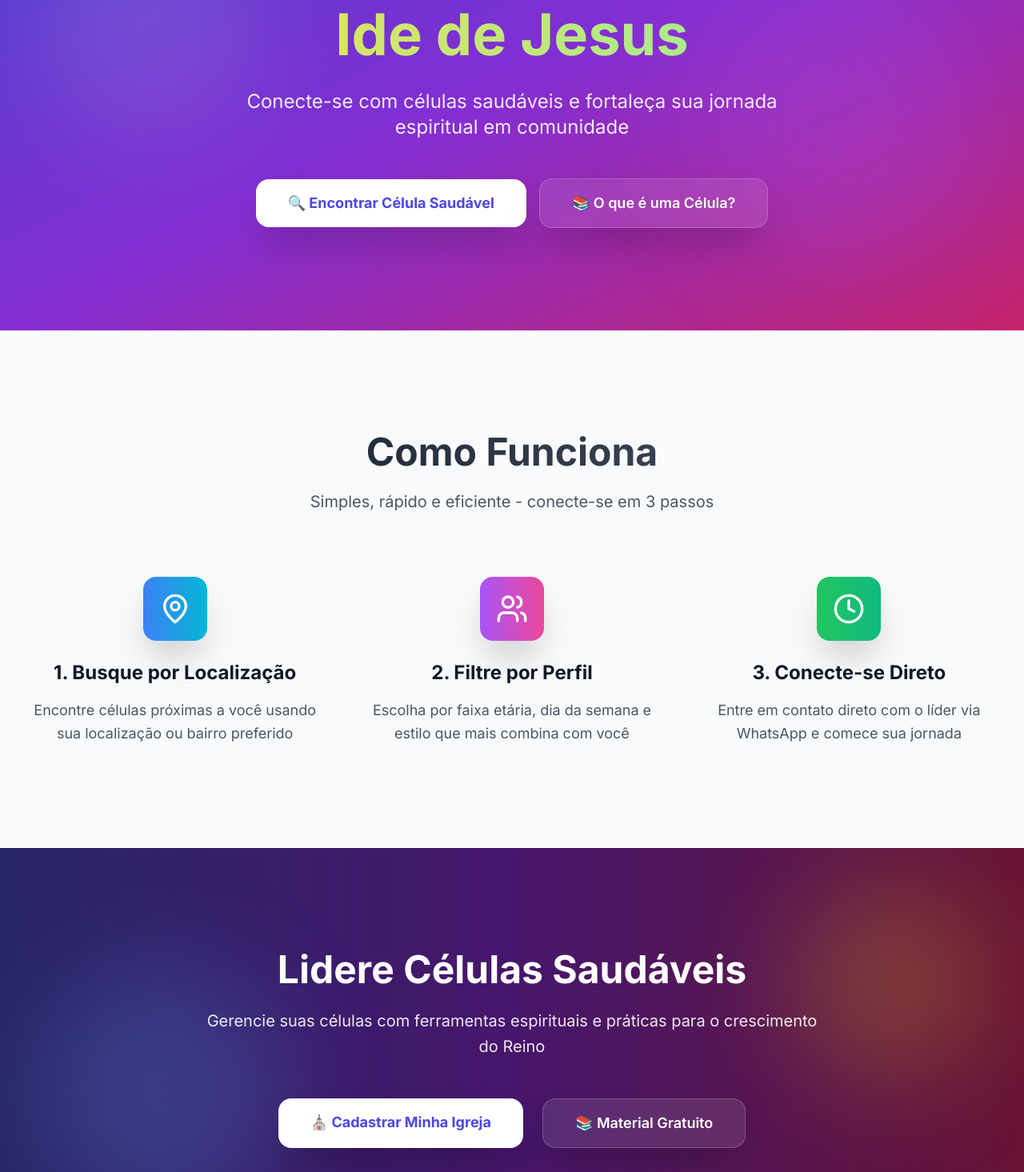
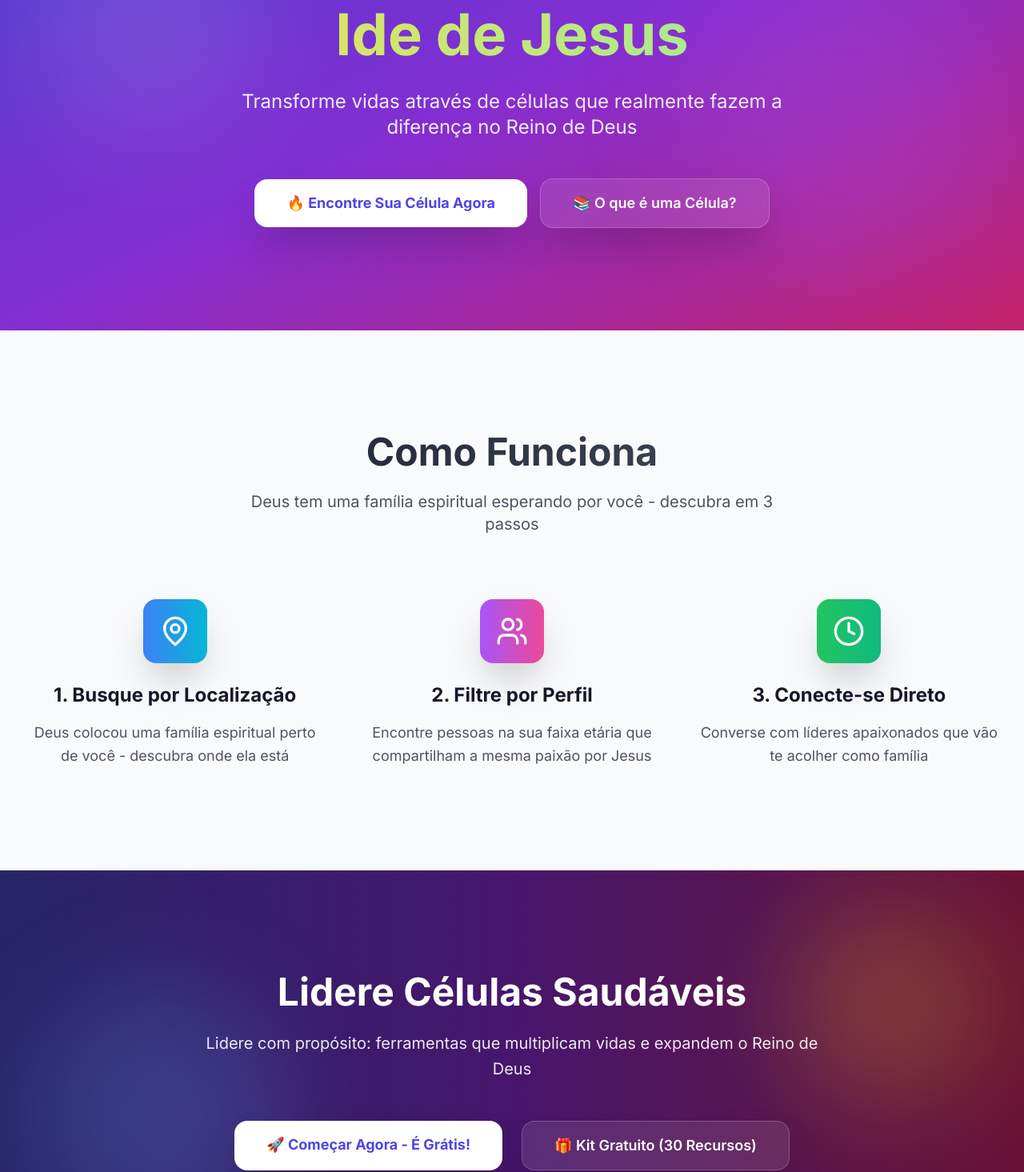
Before and after one commit to fernandozg07/celulas-connect, a Next.js app: page / in a window 1280 px wide. Shown: the part 290-1755 px from the top of the page at 80% size. Built offline with nearby package versions, Linux system fonts and the light colour scheme.

Commit message:
MELHORIA DE TEXTOS: ✨ Linguagem mais persuasiva e espiritual ✨ CTAs com urgência e emojis ✨ Social proof adicionado ✨ Foco emocional ao invés de técnico

```diff
--- a/app/downloads/page.tsx
+++ b/app/downloads/page.tsx
@@ -49,7 +49,7 @@ export default function DownloadsPage() {
             📚 Material Gratuito
           </h1>
           <p className="text-xl text-gray-600 max-w-3xl mx-auto leading-relaxed">
-            Baixe gratuitamente nosso kit completo para líderes de células saudáveis
+            <strong>GRÁTIS:</strong> Kit completo que já transformou centenas de células pelo Brasil
           </p>
         </div>
 
@@ -61,7 +61,7 @@ export default function DownloadsPage() {
             </div>
             <h3 className="text-xl font-bold text-gray-900 mb-2">10 Lições</h3>
             <p className="text-gray-600">
-              Estudos bíblicos prontos para suas reuniões de célula
+              Lições testadas que geram transformação real nas vidas
             </p>
           </div>
 
@@ -71,7 +71,7 @@ export default function DownloadsPage() {
             </div>
             <h3 className="text-xl font-bold text-gray-900 mb-2">10 Louvores</h3>
             <p className="text-gray-600">
-              Seleção de cânticos para momentos de adoração
+              Louvores que tocam corações e aproximam de Deus
             </p>
           </div>
 
@@ -81,7 +81,7 @@ export default function DownloadsPage() {
             </div>
             <h3 className="text-xl font-bold text-gray-900 mb-2">10 Quebra-Gelos</h3>
             <p className="text-gray-600">
-              Dinâmicas para integração e descontração do grupo
+              Quebra-gelos que criam laços verdadeiros entre pessoas
             </p>
           </div>
         </div>
@@ -97,7 +97,7 @@ export default function DownloadsPage() {
                 Baixe Gratuitamente
               </h2>
               <p className="text-gray-600">
-                Preencha os dados abaixo e receba imediatamente o material completo
+                <strong>Mais de 5.000 líderes já baixaram!</strong> Seja o próximo a transformar sua célula.
               </p>
             </div>
 
@@ -144,7 +144,7 @@ export default function DownloadsPage() {
                 type="submit"
                 className="w-full btn-primary text-lg py-4"
               >
-                📥 Baixar Material Gratuito
+                🚀 BAIXAR AGORA - 100% GRÁTIS
               </button>
             </form>
           </div>
@@ -172,7 +172,7 @@ export default function DownloadsPage() {
 
             <div className="flex flex-col sm:flex-row gap-4 justify-center">
               <Link href="/buscar" className="btn-primary">
-                🔍 Encontrar Célula Saudável
+                🔥 Encontrar Minha Célula
               </Link>
               <Link href="/o-que-e-celula" className="btn-secondary">
                 📖 Saiba Mais sobre Células
--- a/app/o-que-e-celula/page.tsx
+++ b/app/o-que-e-celula/page.tsx
@@ -36,7 +36,7 @@ export default function OQueECelulaPage() {
             O que é uma Célula?
           </h1>
           <p className="text-xl text-gray-600 max-w-3xl mx-auto leading-relaxed">
-            Descubra o poder transformador das células saudáveis e como elas podem revolucionar sua vida espiritual e comunitária.
+            Descubra por que milhões de cristãos ao redor do mundo estão vivendo o verdadeiro cristianismo em células.
           </p>
         </div>
 
@@ -49,9 +49,9 @@ export default function OQueECelulaPage() {
             Uma Célula é uma Família Espiritual
           </h2>
           <p className="text-lg text-gray-600 leading-relaxed">
-            É um pequeno grupo de pessoas que se reúne regularmente para <strong>adorar a Deus</strong>,
-            <strong> estudar a Bíblia</strong>, <strong>orar uns pelos outros</strong> e
-            <strong> viver em comunhão genuína</strong>. É onde o amor de Cristo se torna real e prático.
+            É onde você deixa de ser apenas mais um na multidão e se torna <strong>família</strong>.
+            Onde suas <strong>orações são ouvidas</strong>, seus <strong>dons são desenvolvidos</strong> e
+            você <strong>cresce espiritualmente</strong> de forma real e prática.
           </p>
         </div>
 
@@ -62,11 +62,11 @@ export default function OQueECelulaPage() {
               Pronto para Começar?
             </h2>
             <p className="text-xl mb-8 opacity-90">
-              Encontre uma célula saudável perto de você e comece sua jornada de crescimento espiritual em comunidade.
+              Não espere mais! Sua família espiritual está esperando por você. Dê o primeiro passo hoje.
             </p>
             <div className="flex flex-col sm:flex-row gap-4 justify-center">
               <Link href="/buscar" className="bg-white text-green-600 px-8 py-4 rounded-xl font-bold hover:bg-gray-100 transition-all duration-300 flex items-center justify-center">
-                🔍 Encontrar Célula Saudável
+                🔥 Quero Fazer Parte Agora!
                 <ArrowRight className="w-5 h-5 ml-2" />
               </Link>
               <Link href="/downloads" className="bg-white/20 text-white px-8 py-4 rounded-xl font-bold hover:bg-white/30 transition-all duration-300 flex items-center justify-center">
--- a/app/page.tsx
+++ b/app/page.tsx
@@ -44,11 +44,11 @@ export default function HomePage() {
             </span>
           </h2>
           <p className="text-xl md:text-2xl mb-12 opacity-90 max-w-3xl mx-auto leading-relaxed">
-            Conecte-se com células saudáveis e fortaleça sua jornada espiritual em comunidade
+            Transforme vidas através de células que realmente fazem a diferença no Reino de Deus
           </p>
           <div className="flex flex-col sm:flex-row gap-4 justify-center items-center px-4">
             <Link href="/buscar" className="w-full sm:w-auto bg-white text-indigo-600 px-6 sm:px-10 py-4 rounded-2xl text-base sm:text-lg font-bold hover:bg-gray-100 transition-all duration-300 shadow-2xl hover:shadow-3xl transform hover:-translate-y-1 text-center">
-🔍 Encontrar Célula Saudável
+🔥 Encontre Sua Célula Agora
             </Link>
             <Link href="/o-que-e-celula" className="w-full sm:w-auto glass-card text-white px-6 sm:px-10 py-4 rounded-2xl text-base sm:text-lg font-semibold hover:bg-white/20 transition-all duration-300 text-center">
               📚 O que é uma Célula?
@@ -65,7 +65,7 @@ export default function HomePage() {
               Como Funciona
             </h3>
             <p className="text-xl text-gray-600 max-w-2xl mx-auto">
-              Simples, rápido e eficiente - conecte-se em 3 passos
+              Deus tem uma família espiritual esperando por você - descubra em 3 passos
             </p>
           </div>
 
@@ -76,7 +76,7 @@ export default function HomePage() {
               </div>
               <h4 className="text-2xl font-bold mb-4 text-gray-900">1. Busque por Localização</h4>
               <p className="text-gray-600 text-lg leading-relaxed">
-                Encontre células próximas a você usando sua localização ou bairro preferido
+                Deus colocou uma família espiritual perto de você - descubra onde ela está
               </p>
             </div>
 
@@ -86,7 +86,7 @@ export default function HomePage() {
               </div>
               <h4 className="text-2xl font-bold mb-4 text-gray-900">2. Filtre por Perfil</h4>
               <p className="text-gray-600 text-lg leading-relaxed">
-                Escolha por faixa etária, dia da semana e estilo que mais combina com você
+                Encontre pessoas na sua faixa etária que compartilham a mesma paixão por Jesus
               </p>
             </div>
 
@@ -96,7 +96,7 @@ export default function HomePage() {
               </div>
               <h4 className="text-2xl font-bold mb-4 text-gray-900">3. Conecte-se Direto</h4>
               <p className="text-gray-600 text-lg leading-relaxed">
-                Entre em contato direto com o líder via WhatsApp e comece sua jornada
+                Converse com líderes apaixonados que vão te acolher como família
               </p>
             </div>
           </div>
@@ -115,14 +115,14 @@ export default function HomePage() {
             Lidere Células Saudáveis
           </h3>
           <p className="text-xl text-white/90 mb-12 max-w-3xl mx-auto leading-relaxed">
-            Gerencie suas células com ferramentas espirituais e práticas para o crescimento do Reino
+            Lidere com propósito: ferramentas que multiplicam vidas e expandem o Reino de Deus
           </p>
           <div className="flex flex-col sm:flex-row gap-4 sm:gap-6 justify-center px-4">
             <Link href="/login" className="w-full sm:w-auto bg-white text-indigo-600 px-6 sm:px-10 py-4 rounded-2xl text-base sm:text-lg font-bold hover:bg-gray-100 transition-all duration-300 shadow-2xl transform hover:-translate-y-1 text-center">
-              ⛪ Cadastrar Minha Igreja
+              🚀 Começar Agora - É Grátis!
             </Link>
             <Link href="/downloads" className="w-full sm:w-auto glass-card text-white px-6 sm:px-10 py-4 rounded-2xl text-base sm:text-lg font-semibold hover:bg-white/20 transition-all duration-300 text-center">
-              📚 Material Gratuito
+              🎁 Kit Gratuito (30 Recursos)
             </Link>
           </div>
         </div>
```
